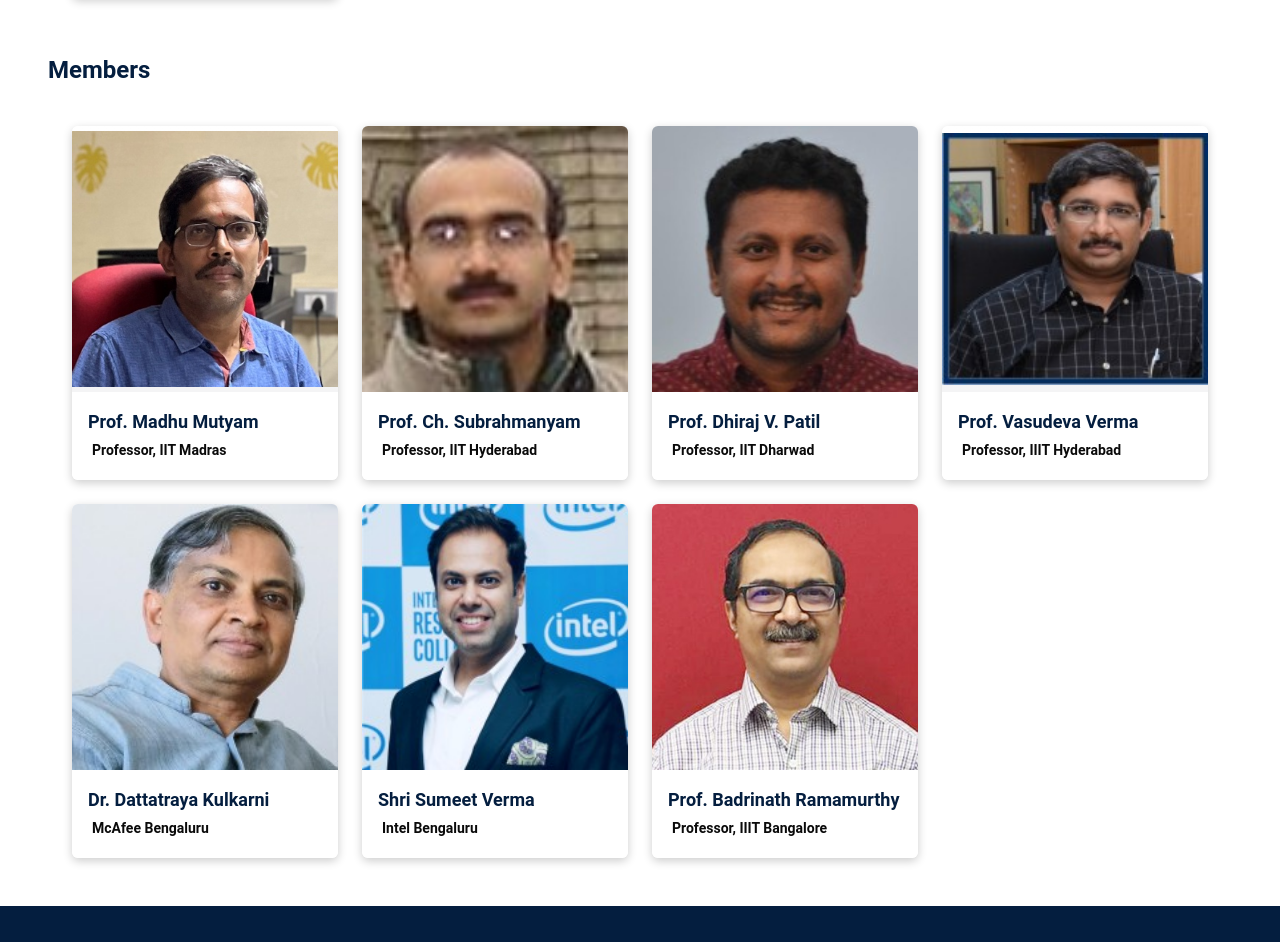
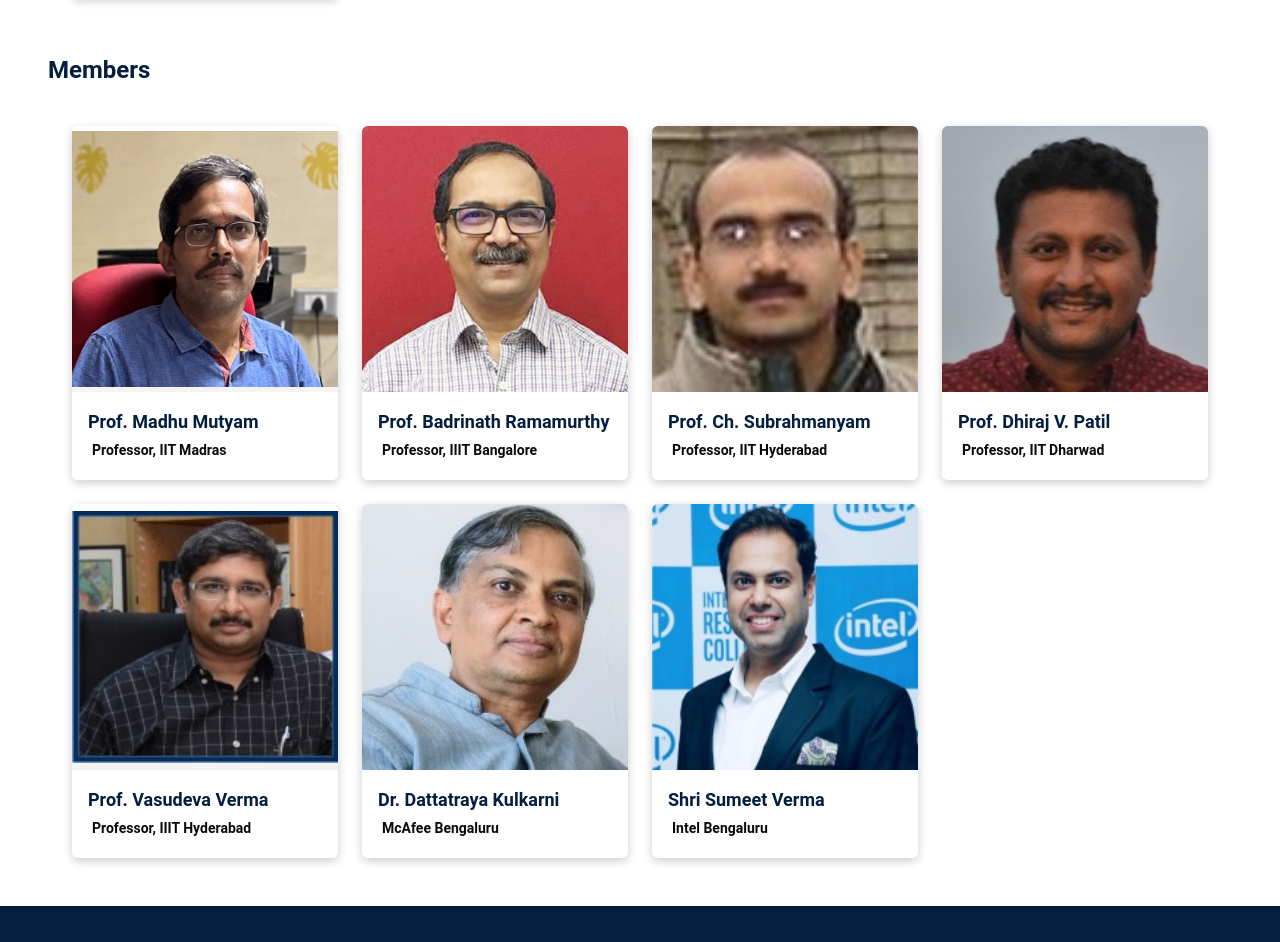
Before and after one commit to Velocity-IIITDWD/iiitdwd.ac.in, a Next.js app: page /senate in a window 1280 px wide. Shown: the part 700-1642 px from the top of the page. Built offline with nearby package versions, Linux system fonts and the light colour scheme.

Commit message:
fixed bug

```diff
--- a/data/profile/senate.ts
+++ b/data/profile/senate.ts
@@ -18,6 +18,11 @@ export default [
         content: ['Professor, IIT Madras'],
         imageURL: '/images/madhu_mutyam.png',
         title: 'Prof. Madhu Mutyam',
+      },
+      {
+        content: ['Professor, IIIT Bangalore'],
+        imageURL: '/images/badrinath_ramamurthy.jpg',
+        title: 'Prof. Badrinath Ramamurthy',
       },
       {
         content: ['Professor, IIT Hyderabad'],
@@ -44,11 +49,6 @@ export default [
         imageURL: '/images/sumeet_verma.png',
         title: 'Shri Sumeet Verma',
       },
-      {
-        content: ['Professor, IIIT Bangalore'],
-        imageURL: '/images/badrinath_ramamurthy.jpg',
-        title: 'Prof. Badrinath Ramamurthy',
-      },
     ],
   },
 ] as ProfileGroup[];
```
